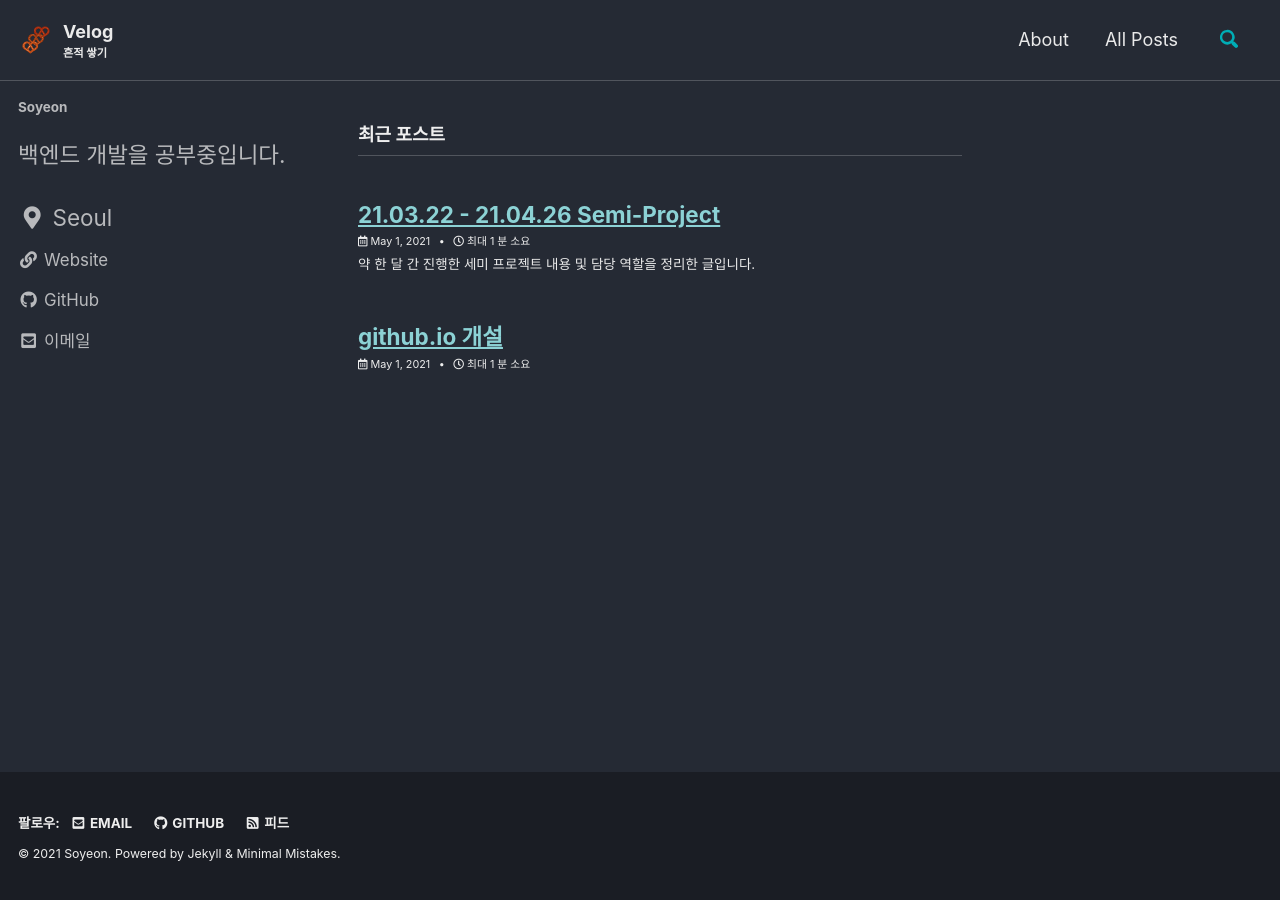
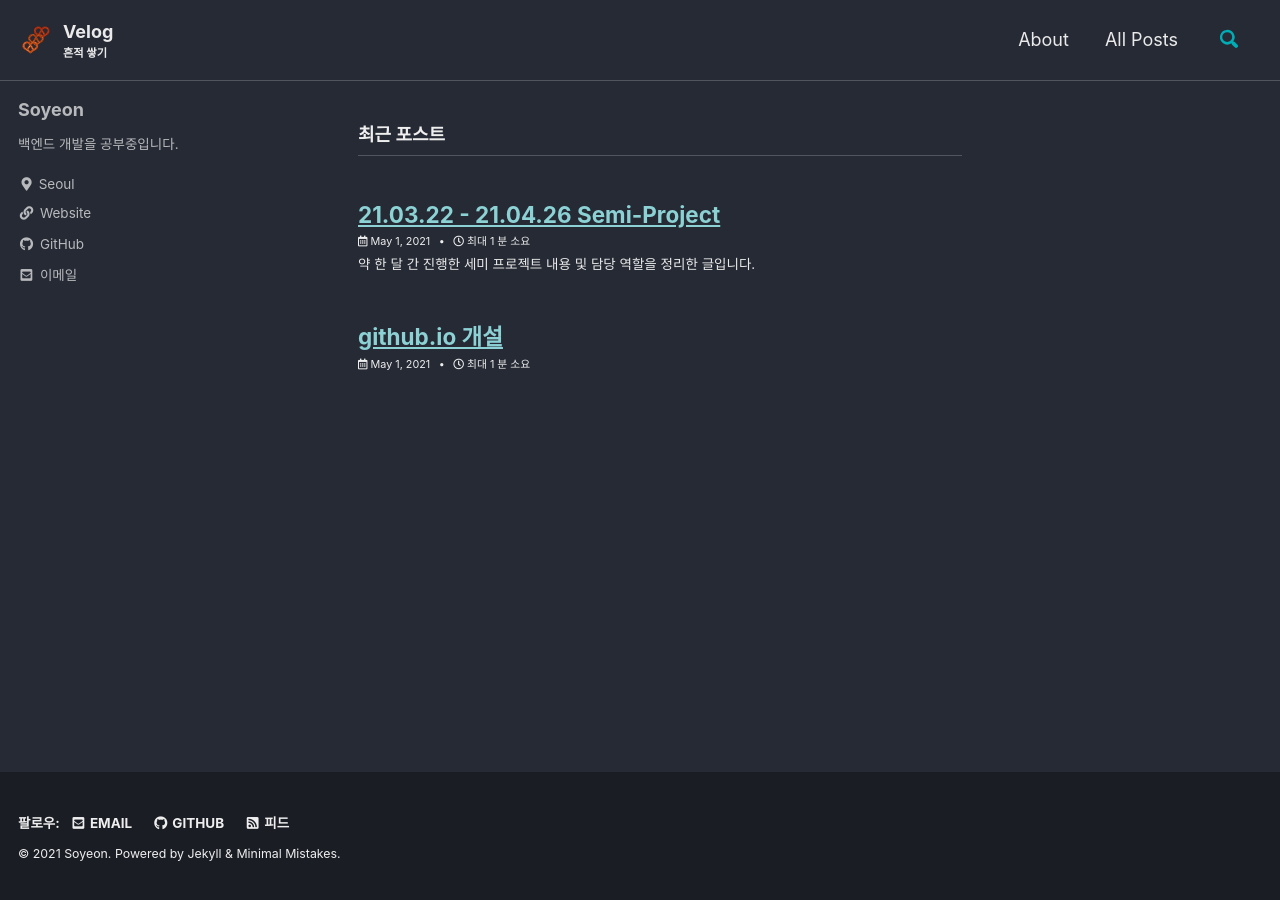
Before and after one commit to liv660/liv660.github.io, a Jekyll site: the page built from index.html, in a window 1280 px wide. Built offline with Jekyll 4.4.1, drawn with Linux system fonts in a browser that asks for light colours; cached includes are drawn as plain includes; the list of posts is cut into pages by our own code.

Commit message:
renew sidebar file

```diff
--- a/_sass/minimal-mistakes/_sidebar.scss
+++ b/_sass/minimal-mistakes/_sidebar.scss
@@ -18,7 +18,7 @@
 
   @include breakpoint($large) {
     float: left;
-   /*  width: calc(#{$right-sidebar-width-narrow}); */
+    width: calc(#{$right-sidebar-width-narrow} - 1em);
     opacity: 0.75;
     -webkit-transition: opacity 0.2s ease-in-out;
     transition: opacity 0.2s ease-in-out;
@@ -57,7 +57,7 @@
   p,
   li {
     font-family: $sans-serif;
-    font-size: $type-size-4;
+    font-size: $type-size-6;
     line-height: 1.5;
   }
 
@@ -167,7 +167,7 @@
 }
 .sidebar .author__name {
   font-family: $sans-serif;
-  font-size: $type-size-6;
+  font-size: $type-size-5;
 }
 
 .author__bio {
@@ -308,7 +308,7 @@
     padding-top: 2px;
     padding-bottom: 2px;
     color: inherit;
-    font-size: $type-size-6;
+    font-size: $type-size-5;
     text-decoration: none;
 
     &:hover {
```
